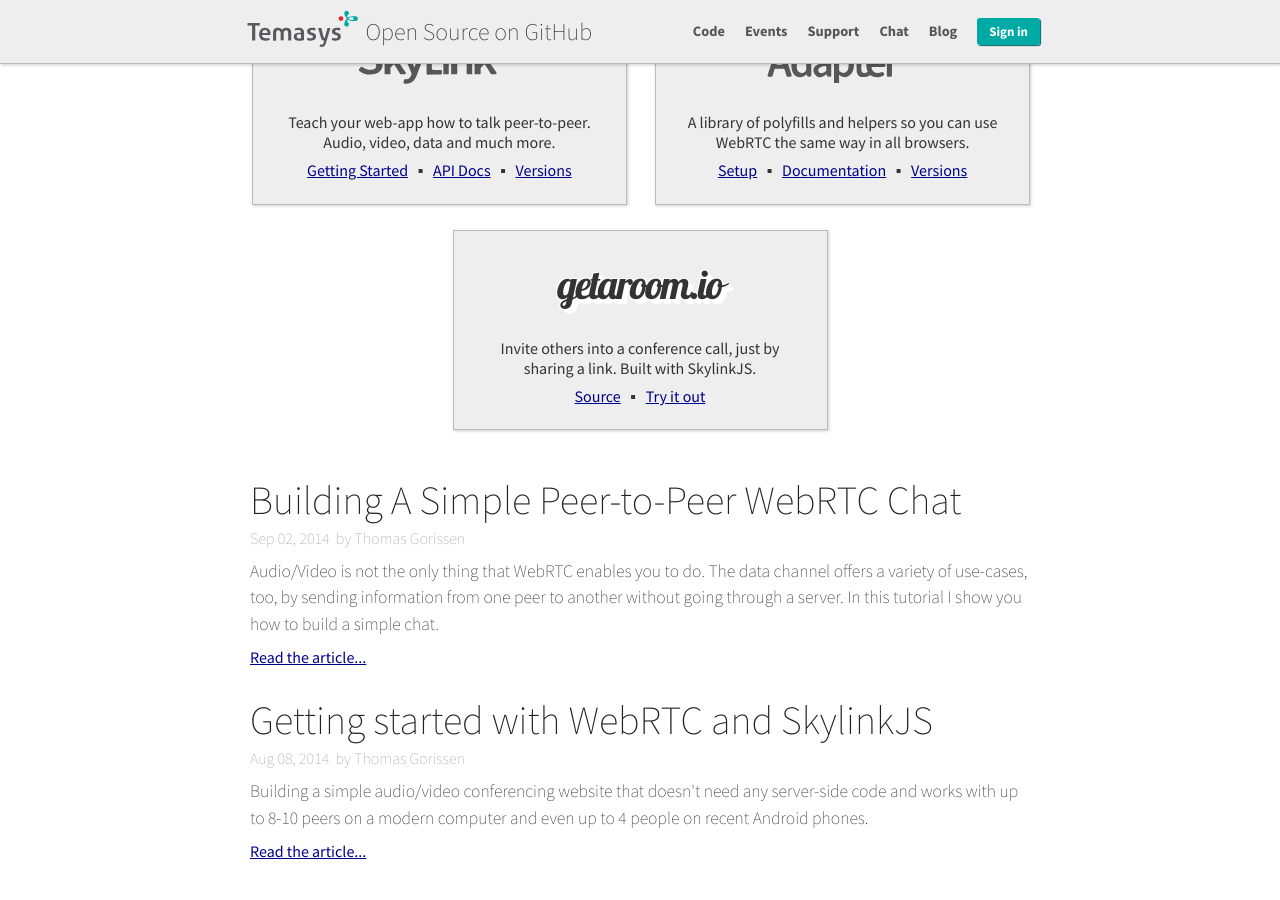
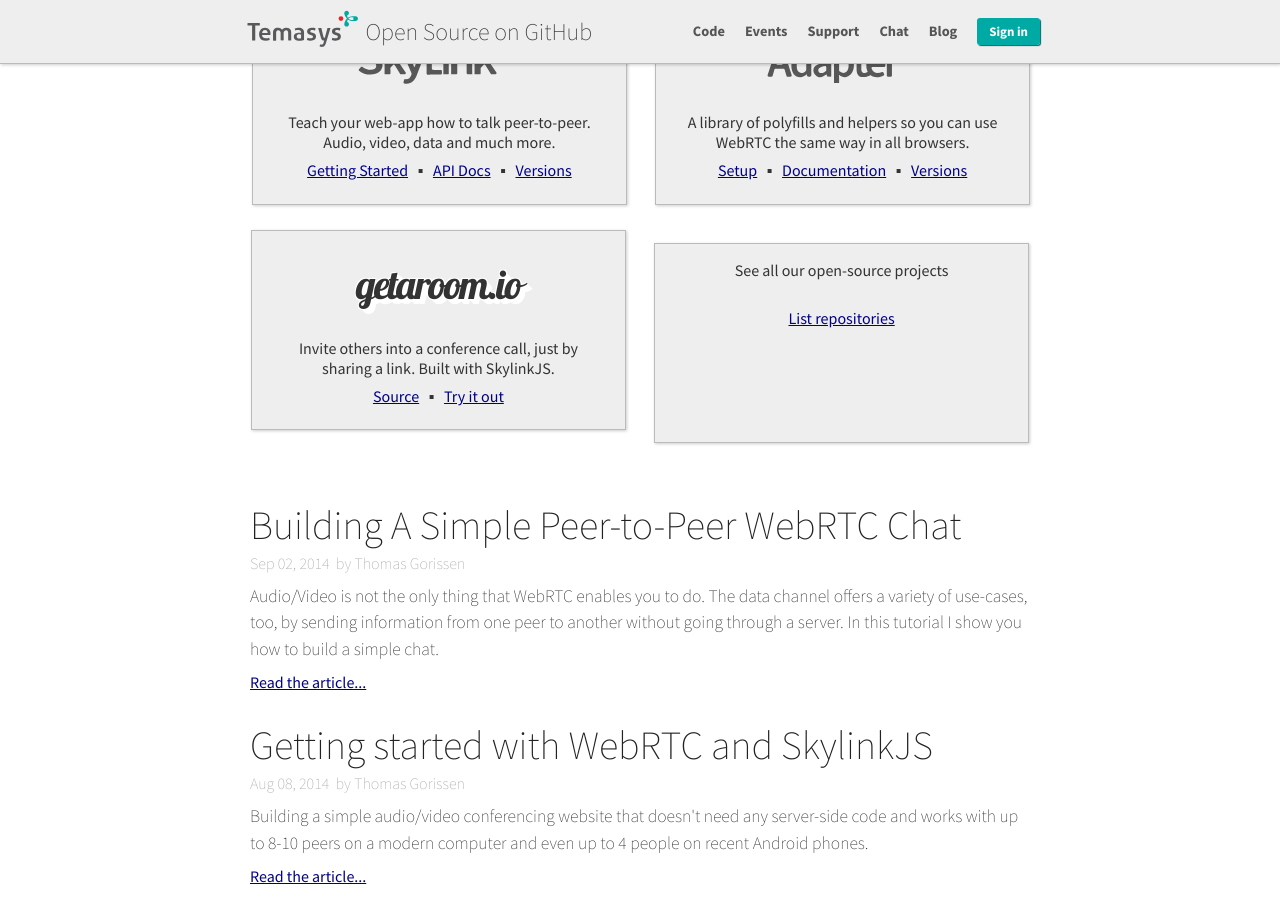
Before and after one commit to Temasys/temasys.github.io, a Jekyll site: the page built from index.html, in a window 1280 px wide and 900 px high, scrolled down 393 px. Built offline with Jekyll 4.4.1, drawn with Linux system fonts in a browser that asks for light colours; nearby versions of some CDN libraries; Markdown is read by kramdown in place of the engine named in the settings; the list of posts is cut into pages by our own code.

Commit message:
All repo button

```diff
--- a/index.html
+++ b/index.html
@@ -37,6 +37,12 @@
             <p>
                 <a href="https://github.com/Temasys/getaroom">Source</a> &nbsp; &#9642; &nbsp;
                 <a href="http://getaroom.io">Try it out</a>
+            </p>
+        </li>
+       <li class="project" onclick="window.location = 'https://github.com/Temasys';">
+            <p class="desc">See all our open-source projects</p>
+            <p>
+                <a href="https://github.com/Temasys">List repositories</a>
             </p>
         </li>
     </ul>
```
